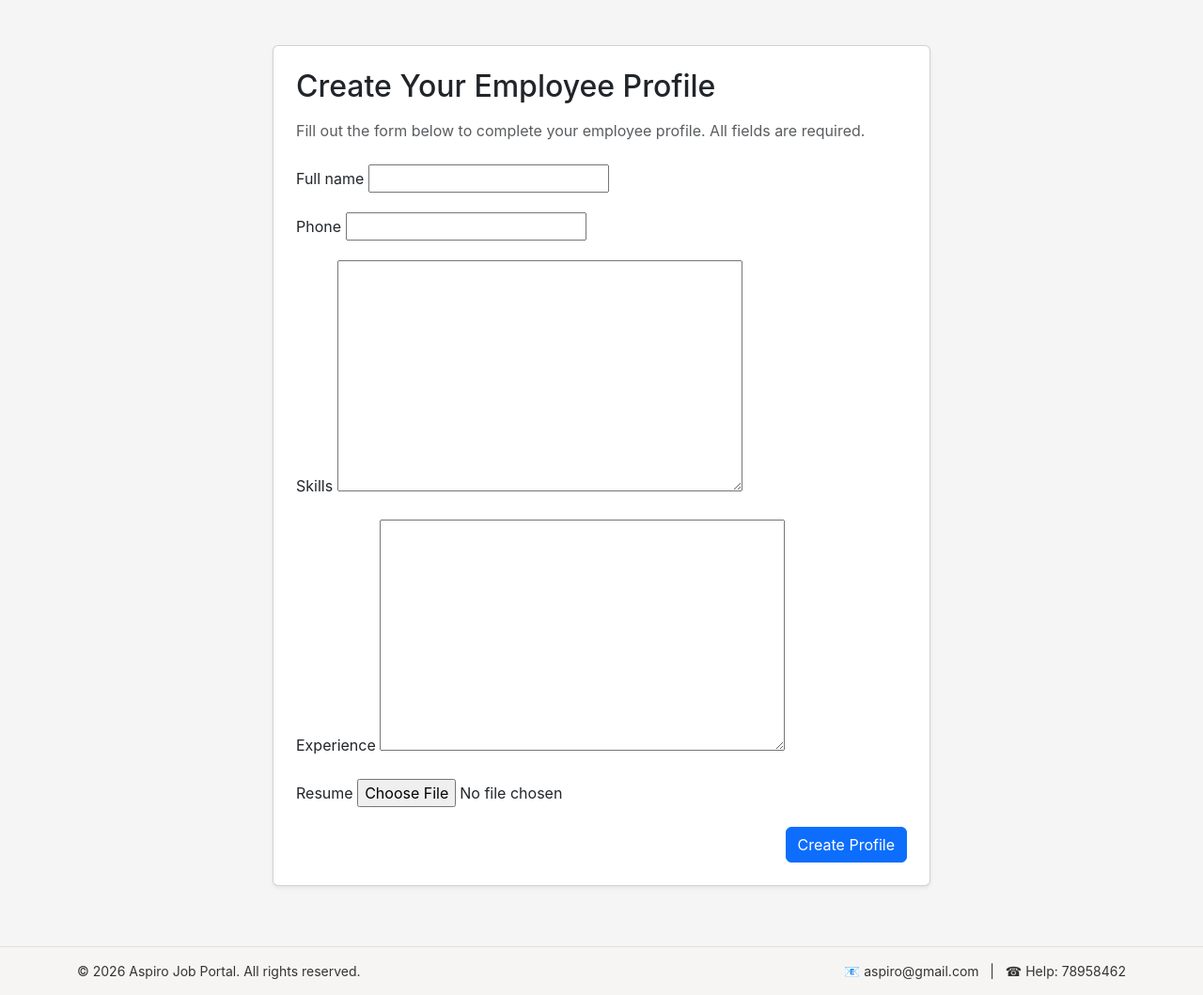
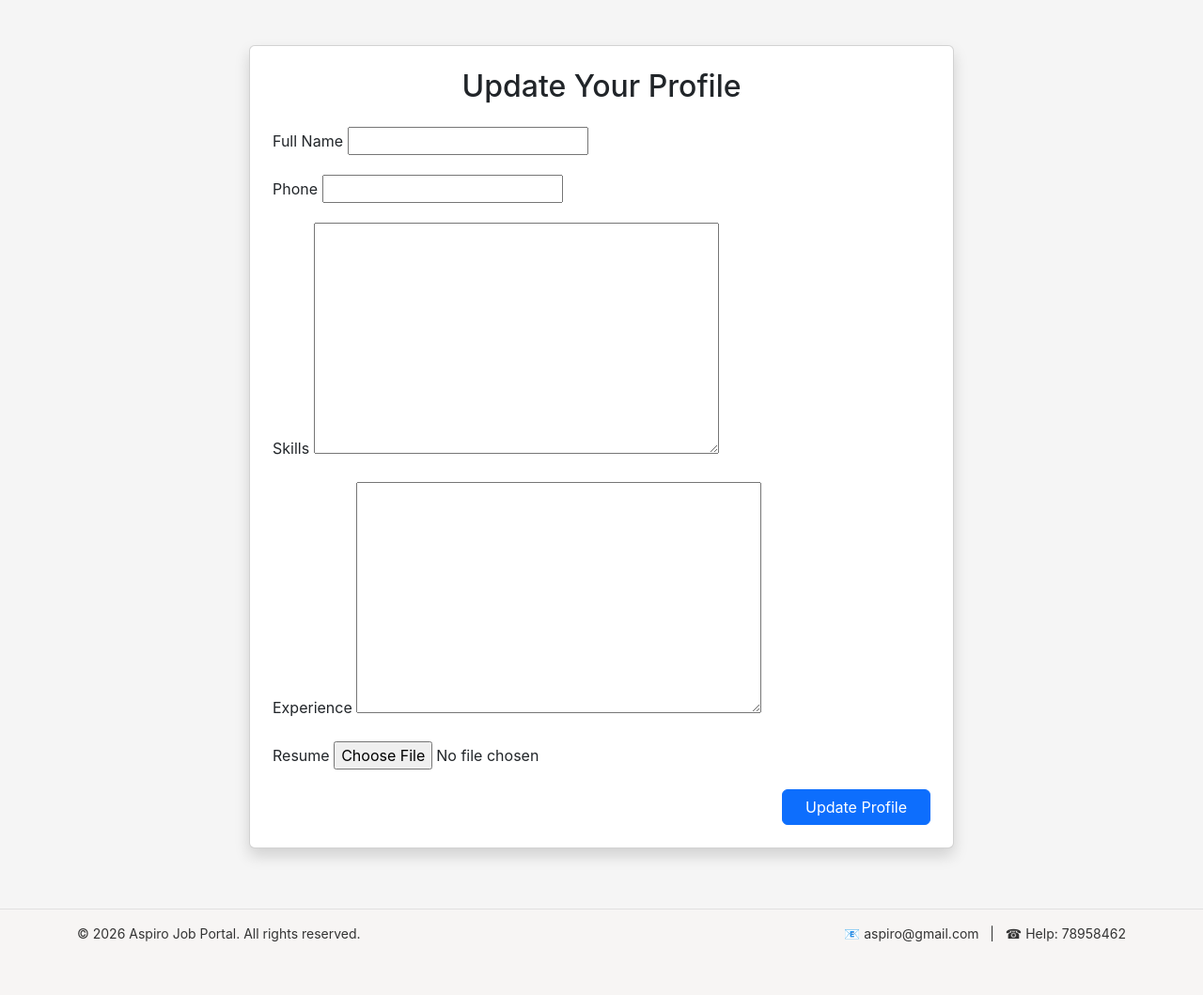
Before and after one commit to Saranya-hash-640/MAIN-PROJECT-DJANGO, a Django app: page /accounts/employee/profile/update/ in a window 1280 px wide. Shown: the part 111-1170 px from the top of the page at 94% size. After the commit the page ends 1113 px from the top, so only its background shows below. Run offline with Django 5.2, Linux system fonts and the light colour scheme; a user stored in the database is signed in; data comes from the database, SQL or seed files in the repository.

Commit message:
second commit

```diff
--- a/accounts/templates/accounts/employee_profile_form.html
+++ b/accounts/templates/accounts/employee_profile_form.html
@@ -1,39 +1,99 @@
 {% extends "base.html" %}
 
-{% block title %}Create Employee Profile{% endblock %}
+{% block title %}
+    {% if is_update %}Update{% else %}Create{% endif %} Employee Profile
+{% endblock %}
 
 {% block content %}
 <div class="container mt-5">
-    <div class="card shadow-sm p-4 mx-auto" style="max-width: 700px;">
-        <h2 class="card-title mb-3">Create Your Employee Profile</h2>
-        <p class="text-muted mb-4">
-            Fill out the form below to complete your employee profile. All fields are required.
-        </p>
+    <div class="card shadow p-4 mx-auto" style="max-width: 750px;">
 
+        <h2 class="mb-4 text-center">
+            {% if is_update %}
+                Update Your Profile
+            {% else %}
+                Create Your Employee Profile
+            {% endif %}
+        </h2>
+
+        <!-- Django Messages -->
         {% if messages %}
             {% for message in messages %}
-                <div class="alert alert-success">{{ message }}</div>
+                <div class="alert alert-success">
+                    {{ message }}
+                </div>
             {% endfor %}
         {% endif %}
 
         <form method="POST" enctype="multipart/form-data">
             {% csrf_token %}
 
-            {% for field in form %}
-                <div class="mb-3">
-                    <label class="form-label" for="{{ field.id_for_label }}">{{ field.label }}</label>
-                    {{ field }}
-                    {% if field.errors %}
-                        <div class="text-danger small mt-1">{{ field.errors.0 }}</div>
+            <!-- Full Name -->
+            <div class="mb-3">
+                <label class="form-label">Full Name</label>
+                {{ form.full_name }}
+                {% if form.full_name.errors %}
+                    <div class="text-danger small">
+                        {{ form.full_name.errors.0 }}
+                    </div>
+                {% endif %}
+            </div>
+
+            <!-- Phone -->
+            <div class="mb-3">
+                <label class="form-label">Phone</label>
+                {{ form.phone }}
+                {% if form.phone.errors %}
+                    <div class="text-danger small">
+                        {{ form.phone.errors.0 }}
+                    </div>
+                {% endif %}
+            </div>
+
+            <!-- Skills -->
+            <div class="mb-3">
+                <label class="form-label">Skills</label>
+                {{ form.skills }}
+                {% if form.skills.errors %}
+                    <div class="text-danger small">
+                        {{ form.skills.errors.0 }}
+                    </div>
+                {% endif %}
+            </div>
+
+            <!-- Experience -->
+            <div class="mb-3">
+                <label class="form-label">Experience</label>
+                {{ form.experience }}
+                {% if form.experience.errors %}
+                    <div class="text-danger small">
+                        {{ form.experience.errors.0 }}
+                    </div>
+                {% endif %}
+            </div>
+
+            <!-- Resume -->
+            <div class="mb-3">
+                <label class="form-label">Resume</label>
+                {{ form.resume }}
+                {% if form.resume.errors %}
+                    <div class="text-danger small">
+                        {{ form.resume.errors.0 }}
+                    </div>
+                {% endif %}
+            </div>
+
+            <!-- Submit Button -->
+            <div class="text-end">
+                <button type="submit" class="btn btn-primary px-4">
+                    {% if is_update %}
+                        Update Profile
+                    {% else %}
+                        Create Profile
                     {% endif %}
-                </div>
-            {% endfor %}
-
-            <div class="text-end">
-                <button type="submit" class="btn btn-primary">
-                    Create Profile
                 </button>
             </div>
+
         </form>
     </div>
 </div>
```
Also changed, not shown: accounts/templates/accounts/employee_create_profile.html (added, +40 -0 lines).
